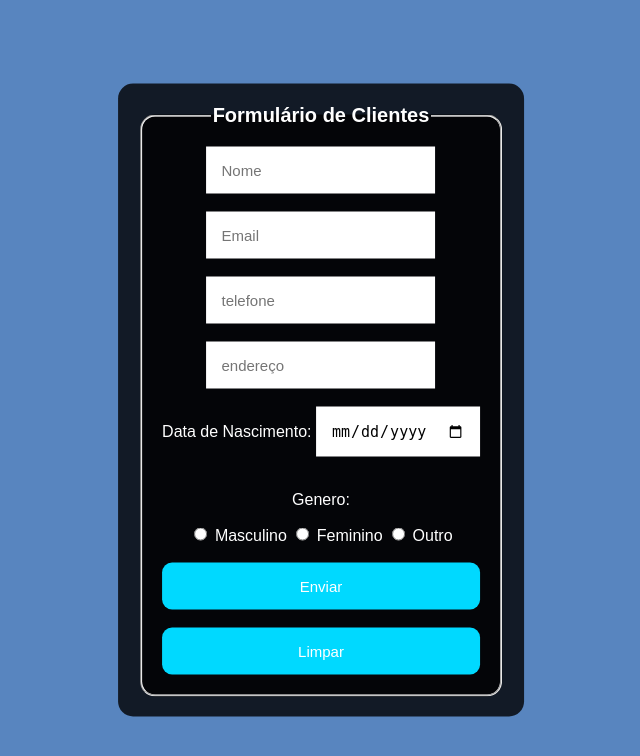
After one commit to ProjetosIntegradores/Pi_Website0001, a PHP site: page /Formulario.php in a window 1280 px wide. The commit adds this page. Shown: the top 756 px of the page, without its empty margins (319-959 px from the left). Run offline with PHP 8.4, Linux system fonts and the light colour scheme.

Commit message:
sad
not working

```diff
--- /dev/null
+++ b/Formulario.php
@@ -0,0 +1,73 @@
+<?php
+
+    if(isset($_POST['submit']))
+    {
+        // print_r('Nome: ' . $_POST['nome']);
+        // print_r('<br>');
+        // print_r('Email: ' . $_POST['email']);
+        // print_r('<br>');
+        // print_r('Telefone: ' . $_POST['telefone']);
+        // print_r('<br>');
+        // print_r('Endereço: ' . $_POST['endereco']);
+        // print_r('<br>');
+        // print_r('Data de nascimento: ' . $_POST['data_nascimento']);
+        // print_r('<br>');
+        // print_r('genero: ' . $_POST['genero']);
+        // print_r('<br>');
+
+        include_once('conexao.php');
+
+        $nome = $_POST['nome'];
+        $email = $_POST['email'];
+        $telefone = $_POST['telefone'];
+        $endereco = $_POST['endereco'];
+        $sexo = $_POST['genero'];
+        $data_nasc = $_POST['data_nascimento'];
+        $sexo = $_POST['genero'];
+
+        $result = mysqli_query($conexao, "INSERT INTO usuarios(nome,email,telefone,endereco,genero,data_nasc,)
+        VALUES ('$nome','$email','$telefone','$endereco','$data_nasc','$genero')");
+
+        header('Location: login.php');
+    }
+
+?>
+<!DOCTYPE html>
+<html lang="pt-BR">
+<head>
+    <meta charset="UTF-8">
+    <meta name="viewport" content="width=device-width, initial-scale=1.0">
+    <title>Formulário de Clientes</title>
+    <link rel="stylesheet" href="Style.css">
+    <body>
+        <div class="box">
+            <form action="">
+                <fieldset>
+                <legend><b>Formulário de Clientes</b></legend>
+                <input type="text" name="nome" id="nome" placeholder="Nome" required>
+                <br><br>
+                <input type="text" name="email" id="email" placeholder="Email" required>
+                <br><br>
+                <input type="tel" name="telefone" id="telefone" placeholder="telefone" required>
+                <br><br>
+                <input type="text" name="endereco" id="endereco" placeholder="endereço" required>
+                <br><br>
+                <label for="data_nascimento">Data de Nascimento:</label>
+                <input type="date" name="data_nascimento" id="data_nascimento" required>
+                <br><br>
+                <p>Genero:</p>
+                <input type="radio" name="Genero" id="masculino" value="masculino" required>
+                <label for="masculino">Masculino</label>
+                <input type="radio" name="Genero" id="feminino" value="feminino" required>
+                <label for="feminino">Feminino</label>
+                <input type="radio" name="Genero" id="outro" value="outro" required>
+                <label for="outro">Outro</label>
+                <br><br>
+                <button type="submit">Enviar</button>
+                <br><br>
+                <button type="reset">Limpar</button>
+                </fieldset>
+            </form>
+        </div>
+    </body>
+</html>
--- a/Style.css
+++ b/Style.css
@@ -1,6 +1,38 @@
 body{
-    background-image: rgb(53, 142, 202);
+    color: white;
+    background-color: rgba(47, 103, 175, 0.8);
     font-family: Arial, Helvetica, sans-serif;;
+}
+ul{
+    display: flex;
+    justify-content: space-between;
+    list-style-type: none;
+    padding: 16px;
+    margin: 16px;
+}
+a {
+    text-decoration: none;
+    color: white;
+}
+h1{
+    text-align: center;
+    font-size: 40px;
+    font-weight: bold;
+    color: white;
+}
+footer{
+    text-align: center;
+    font-size: 15px;
+    color: white;
+    padding: 10px;
+    background-color: rgba(0, 0, 0, 0.8);
+    border-radius: 15px;
+}
+nav{
+    background-color: rgba(0, 0, 0, 0.8);
+    padding: 10px;
+    text-align: center;
+    border-radius: 15px;
 }
 fieldset{
     background-color: rgba(0, 0, 0, 0.8);
```
Also changed, not shown: conexao.php (+4 -4 lines), data_base.sql (+12 -0 lines), paginainicial.html (+19 -5 lines).
